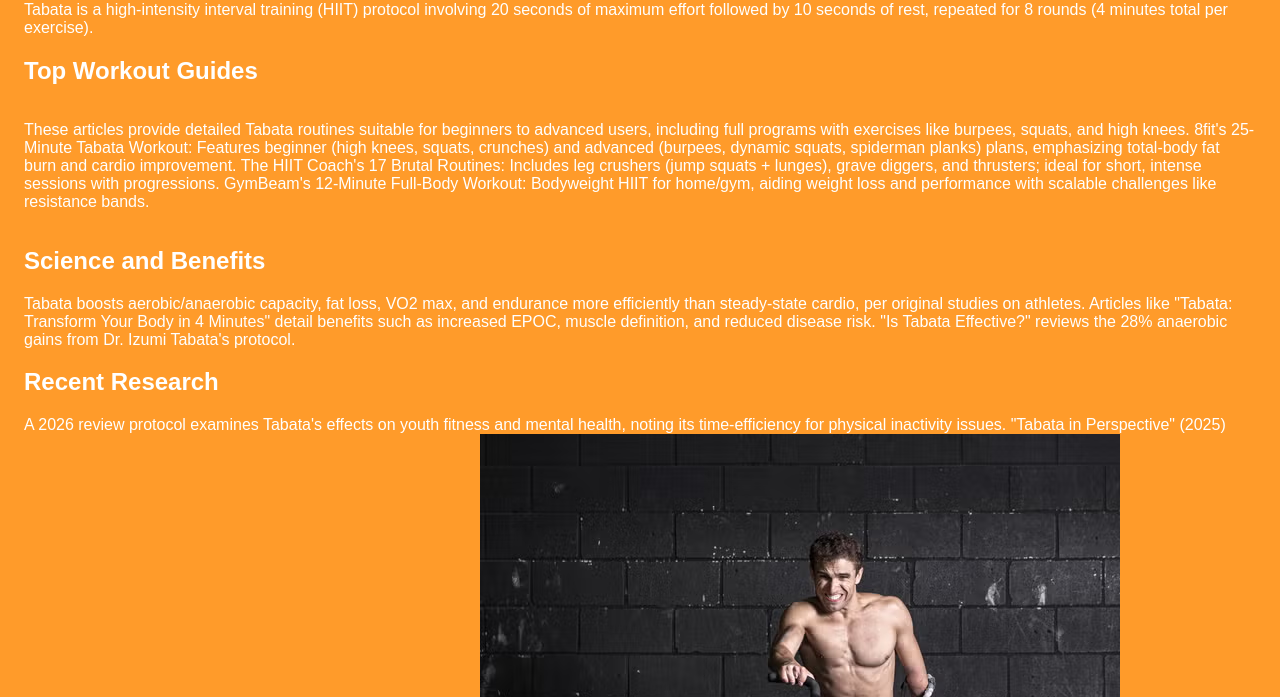
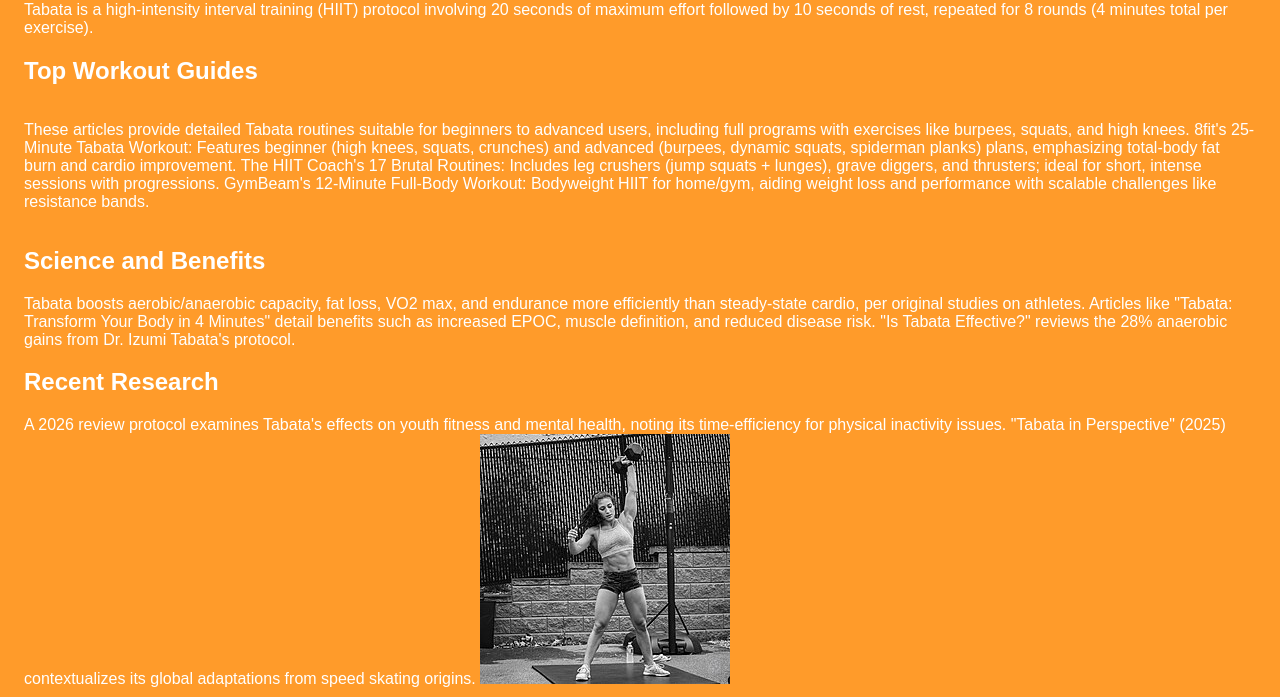
Before and after one commit to trained-athlete/tabata-timer, a website: page tabata.html in a window 1280 px wide. Shown: the part 103-800 px from the top of the page. Drawn offline with Linux system fonts and the light colour scheme.

Commit message:
changing the image

```diff
--- a/tabata.html
+++ b/tabata.html
@@ -29,7 +29,7 @@ Articles like "Tabata: Transform Your Body in 4 Minutes" detail benefits such as
 <p>
 A 2026 review protocol examines Tabata's effects on youth fitness and mental health, noting its time-efficiency for physical inactivity issues. "Tabata in Perspective" (2025) contextualizes its global adaptations from speed skating origins.
 <a href="https://en.wikipedia.org/wiki/High-intensity_interval_training#Tabata_regimen" target="_blank">
-    <img src="airbike-1659970969.avif" alt="a guy on an airdyne bike"></a>
+    <img src="HIIT_Workout.jpg" alt="a guy on an airdyne bike"></a>
 </p>
 </div>
 </body>
```
Also changed, not shown: HIIT_Workout.jpg (added), airbike-1659970969.avif (deleted).
